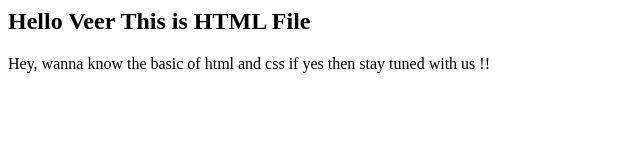
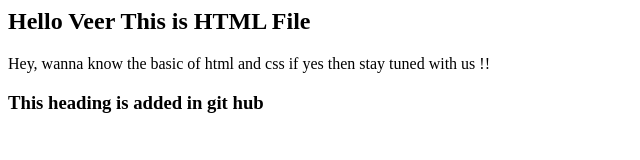
Before and after one commit to PawanChandra/Javascript-Tut, a plain HTML site: page index.html in a window 1280 px wide. Shown: the whole page, without its empty margins (0-640 px from the left). Drawn offline with Linux system fonts and the light colour scheme.

Commit message:
update index.html by github

```diff
--- a/index.html
+++ b/index.html
@@ -10,5 +10,6 @@
     <p>
         Hey, wanna know the basic of html and css if yes then stay tuned with us !!
     </p>
+    <h3>This heading is added in git hub</h3>
 </body>
 </html>
```
